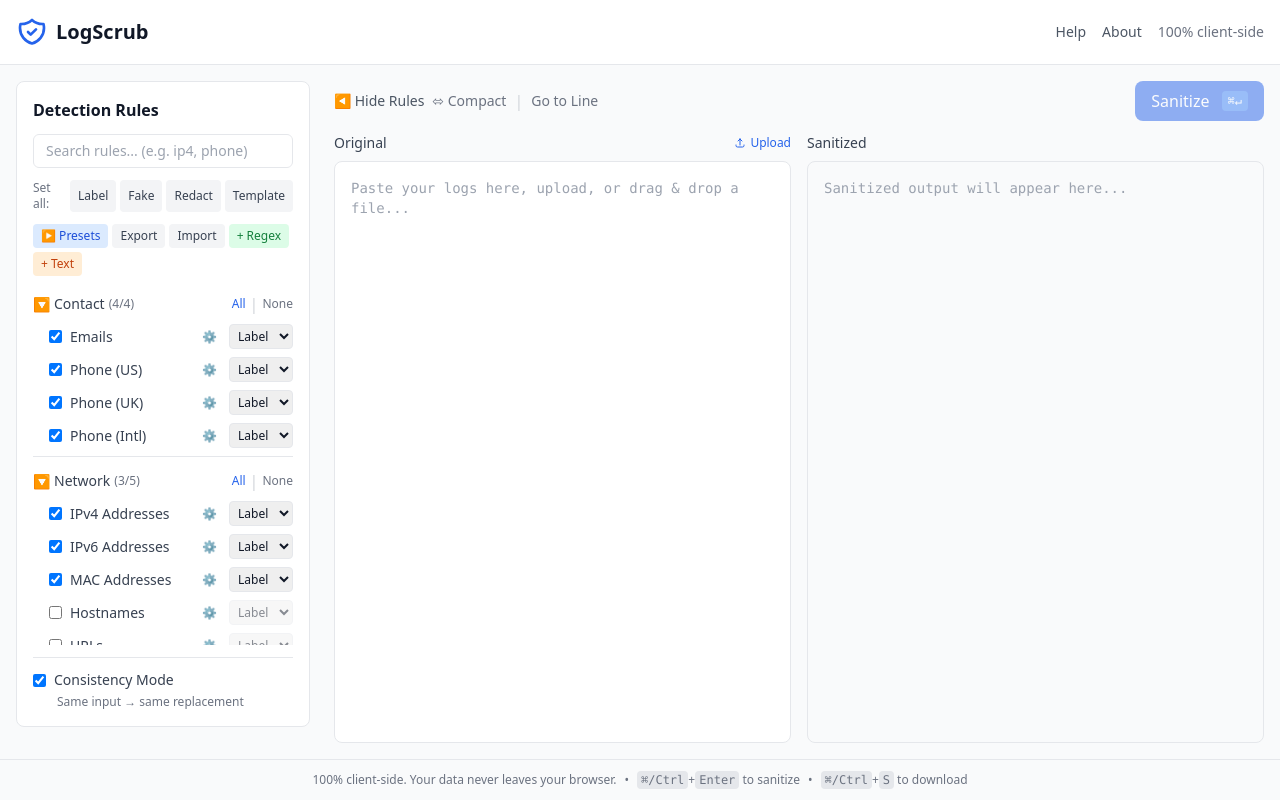
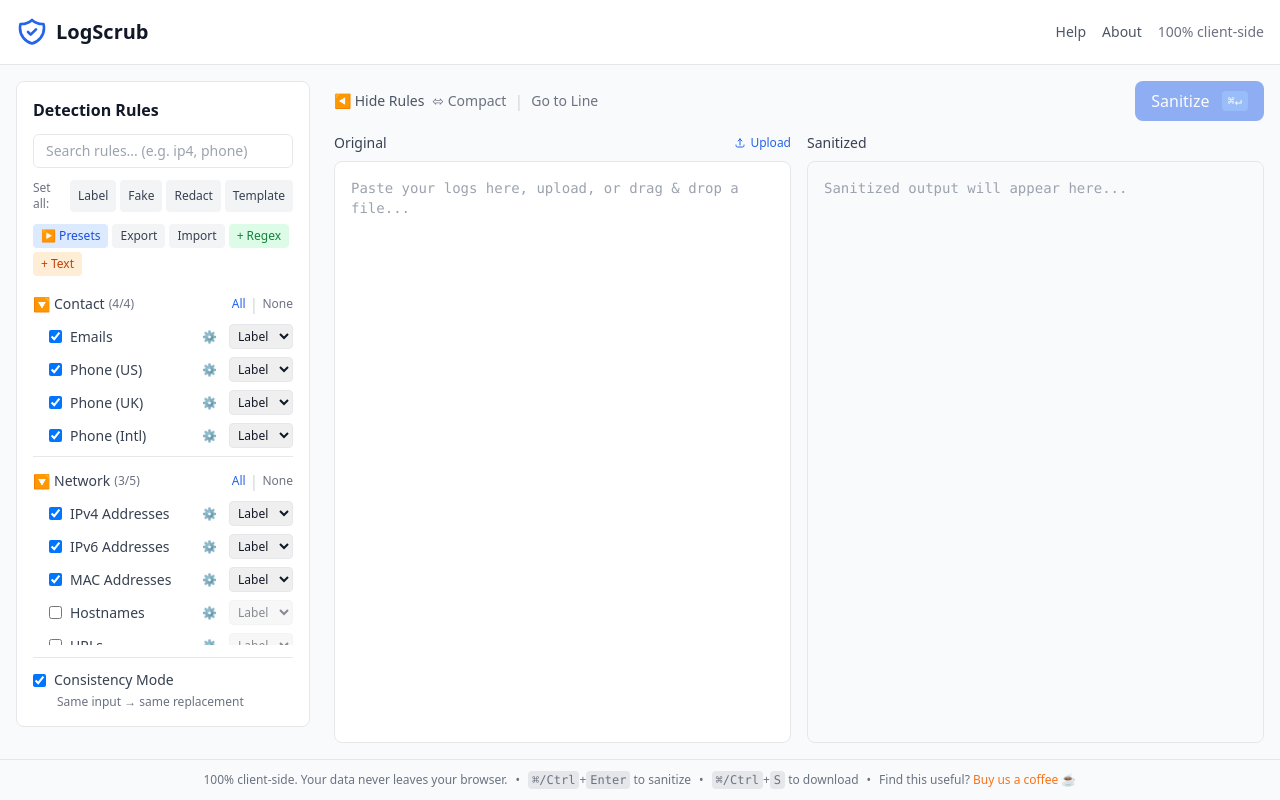
Before and after one commit to skeffling/LogScrub, a React (Vite) app in the folder packages/web/: page / in a window 1280 px wide. Built offline with nearby package versions, Linux system fonts and the light colour scheme.

Commit message:
Add Ko-fi link to footer

```diff
--- a/packages/web/src/App.tsx
+++ b/packages/web/src/App.tsx
@@ -293,7 +293,9 @@ function App() {
           <kbd className="px-1 py-0.5 bg-gray-200 dark:bg-gray-700 rounded text-xs">⌘/Ctrl</kbd>+<kbd className="px-1 py-0.5 bg-gray-200 dark:bg-gray-700 rounded text-xs">Enter</kbd> to sanitize
           <span className="mx-2">•</span>
           <kbd className="px-1 py-0.5 bg-gray-200 dark:bg-gray-700 rounded text-xs">⌘/Ctrl</kbd>+<kbd className="px-1 py-0.5 bg-gray-200 dark:bg-gray-700 rounded text-xs">S</kbd> to download
+          <span className="mx-2">•</span>
         </span>
+        <span>Find this useful? <a href="https://ko-fi.com/pitstopper" target="_blank" rel="noopener noreferrer" className="text-orange-500 hover:text-orange-600 dark:text-orange-400 dark:hover:text-orange-300">Buy us a coffee ☕</a></span>
       </footer>
 
       {showAbout && <AboutModal onClose={() => setShowAbout(false)} />}
```
